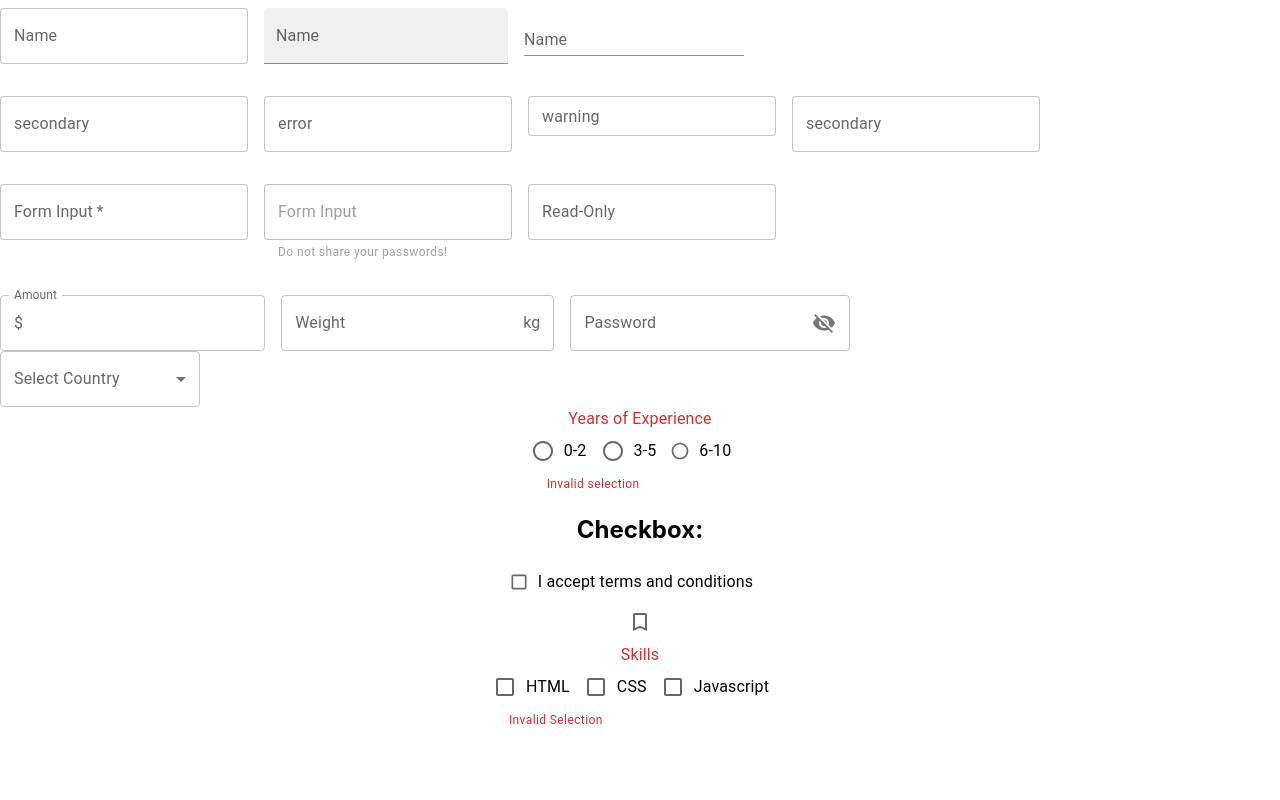
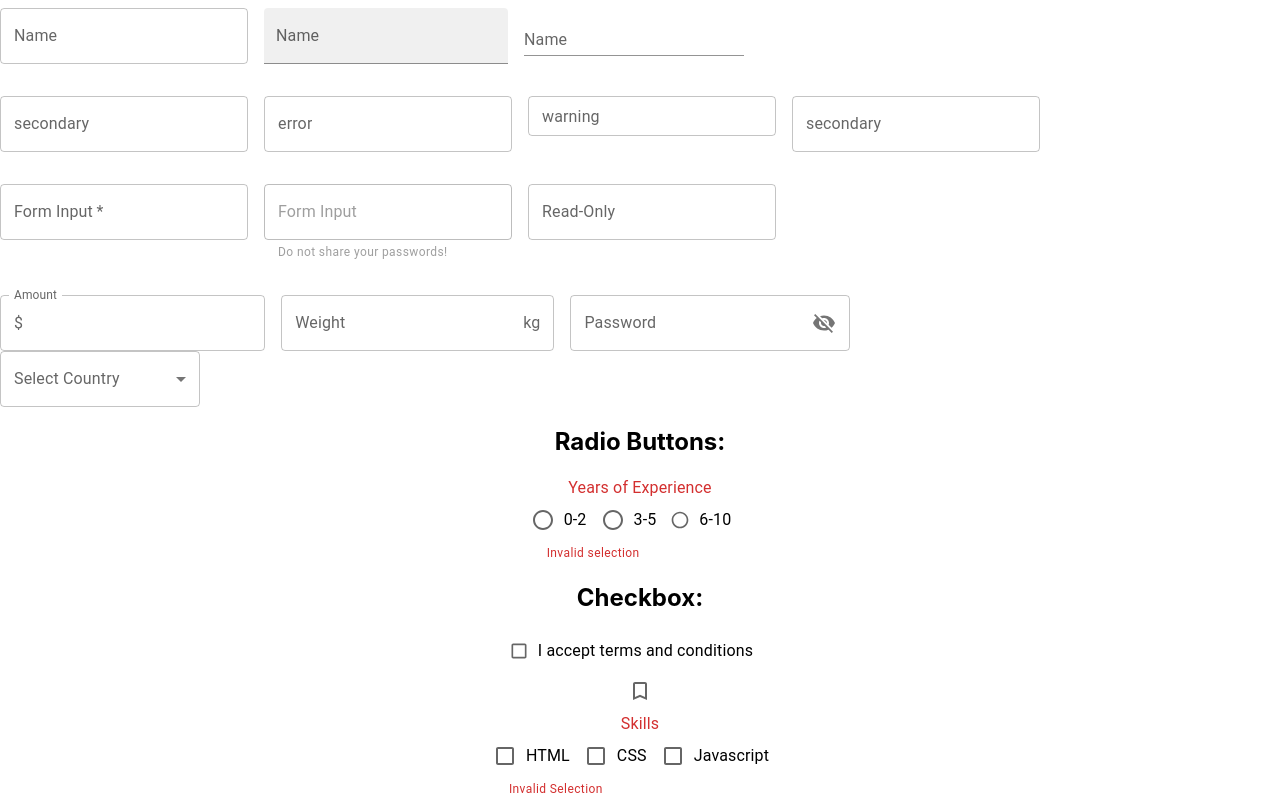
Before and after one commit to JustFelix-Dev/MUI-Components, a React (Create React App) app: page / in a window 1280 px wide. Shown: the part 1175-1975 px from the top of the page. Before the commit the page ends 1906 px from the top, so only its background shows below. Built offline with nearby package versions, Linux system fonts and the light colour scheme.

Commit message:
MUI - Revised

```diff
--- a/src/components/MuiButton.tsx
+++ b/src/components/MuiButton.tsx
@@ -18,7 +18,7 @@ const MuiButton = () => {
      <Stack spacing={4}>
     <Stack spacing={2} direction='row'>
       <Button variant='text' href='https://google.com'>Text Button</Button>
-      <Button variant='contained'>Contained Button</Button>
+      <Button variant='contained'  >Contained Button</Button>
       <Button variant='outlined'>Outlined Button</Button>
     </Stack>
     <Stack spacing={2} direction='row'>
--- a/src/components/MuiRadioButton.tsx
+++ b/src/components/MuiRadioButton.tsx
@@ -10,6 +10,7 @@ export const MuiRadioButton = () => {
     }
   return (
     <Box>
+      <h2>Radio Buttons:</h2>
       <FormControl error>
         <FormLabel id='job-experience-label-group'>Years of Experience</FormLabel>
         <RadioGroup name='job-experience-group' aria-labelledby='job-experience-label-group'
```
